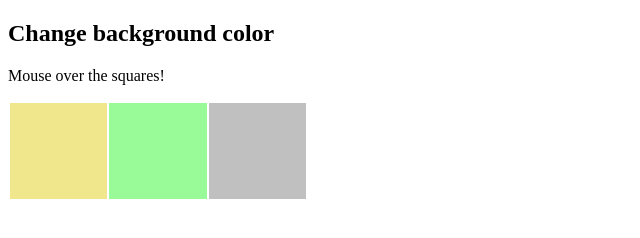
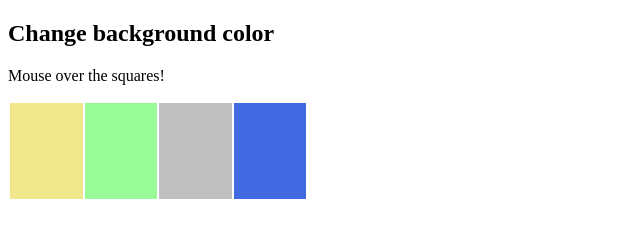
Before and after one commit to Genesis-TAB/genesis-tab, a plain HTML site: page index.html in a window 1280 px wide. Shown: the whole page, without its empty margins (0-640 px from the left). Drawn offline with Linux system fonts and the light colour scheme.

Commit message:
Updated HTML

```diff
--- a/index.html
+++ b/index.html
@@ -27,6 +27,10 @@ function bgChange(bg) {
     onmouseout="bgChange('transparent')"
     style="background-color:Silver">
     </td>
+    <td onmouseover="bgChange(this.style.backgroundColor)"
+    onmouseout="bgChange('transparent')"
+    style="background-color:royalblue">
+    </td>
   </tr>
 </table>
 <script type="model" src=".netlify/functions/index.js"></script>
```
